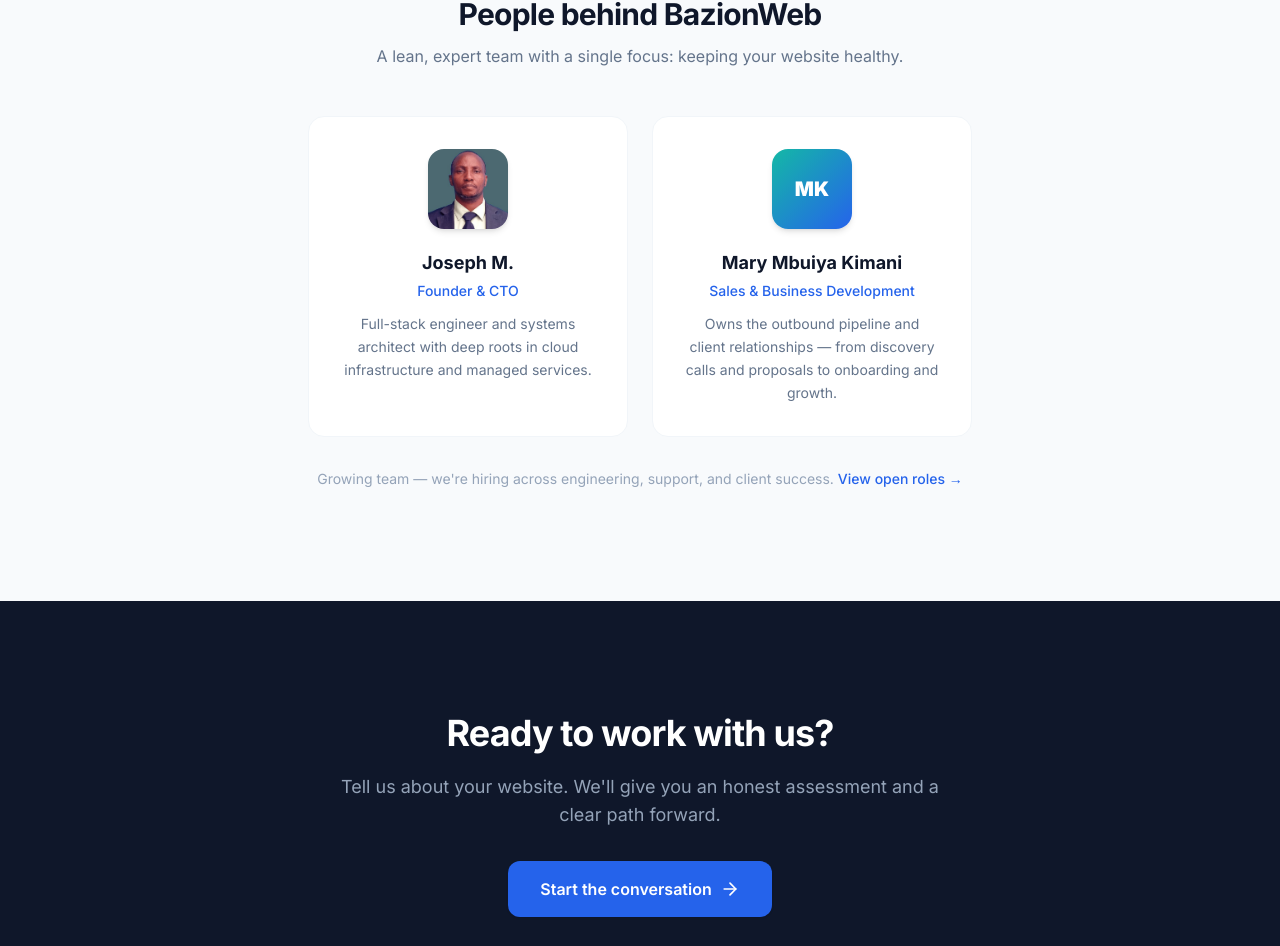
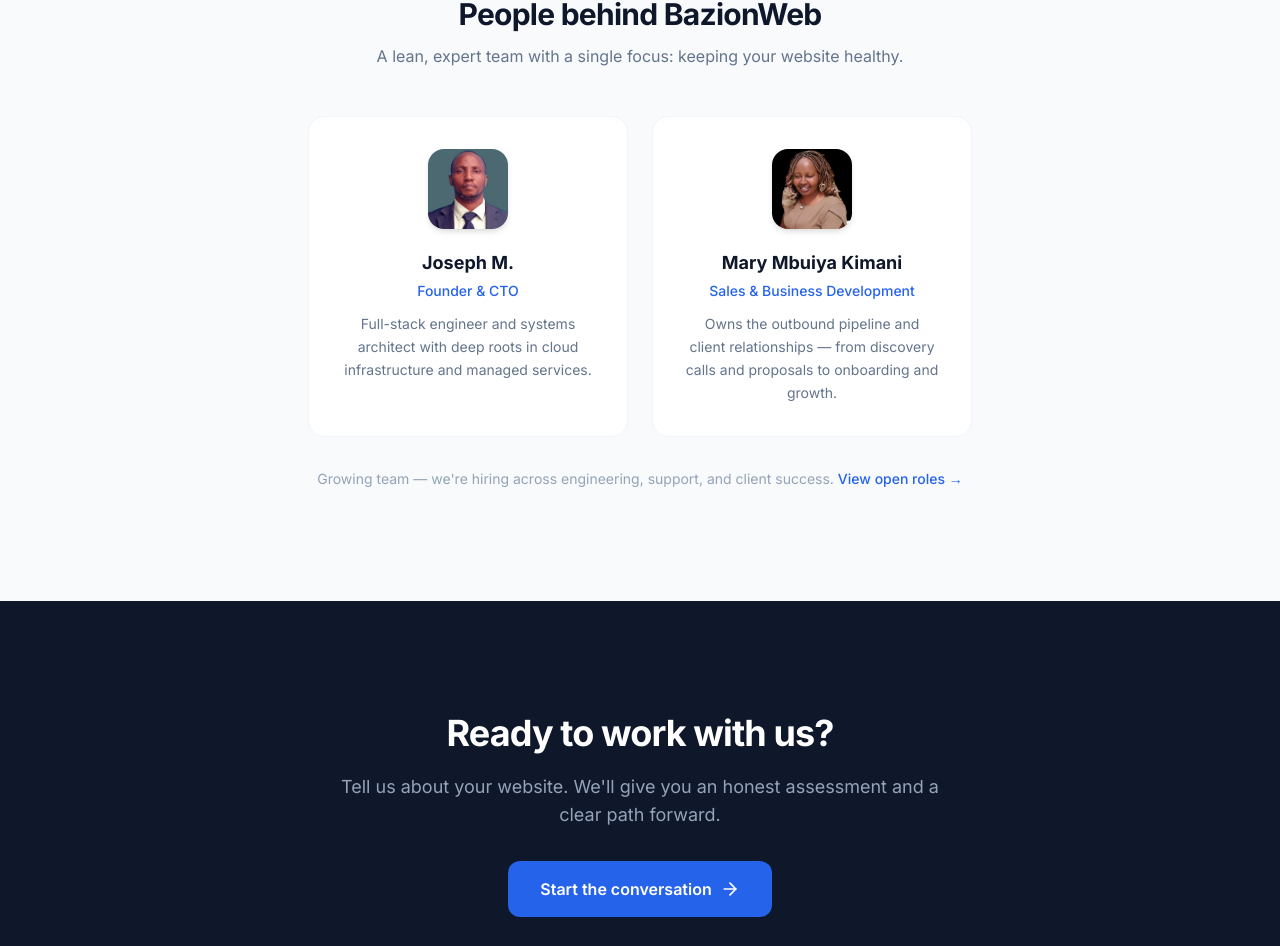
Before and after one commit to bazionwebs/bazionweb, a Next.js app in the folder apps/web/: page /about in a window 1280 px wide. Shown: the part 3769-4715 px from the top of the page. Built offline with nearby package versions, Linux system fonts and the light colour scheme.

Commit message:
feat(about): add Mary Mbuiya Kimani portrait to team profile

```diff
--- a/apps/web/src/app/(public)/about/page.tsx
+++ b/apps/web/src/app/(public)/about/page.tsx
@@ -54,6 +54,7 @@ const team = [
     desc: 'Owns the outbound pipeline and client relationships — from discovery calls and proposals to onboarding and growth.',
     initials: 'MK',
     color: 'from-[#14B8A6] to-[#2563EB]',
+    photo: '/team/mary-m.jpg',
   },
 ];
 
```
Also changed, not shown: apps/web/public/team/mary-m.jpg (added).
